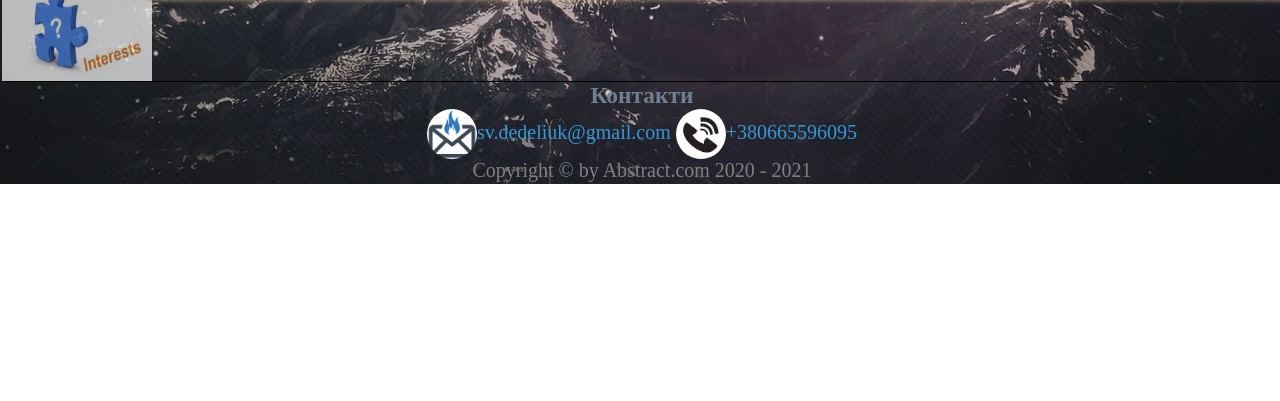
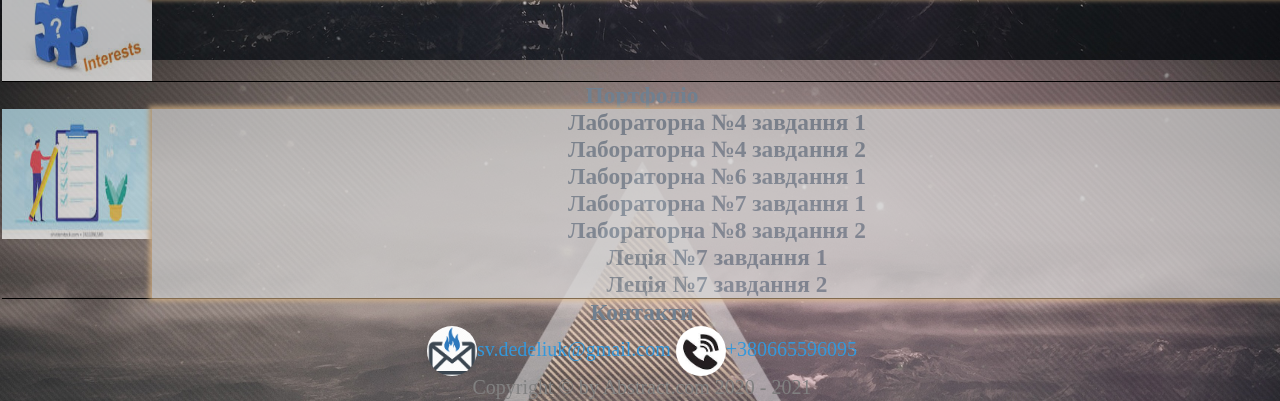
Before and after one commit to sviatoslavua/sviatoslavua.github.io, a plain HTML site: page index.html in a window 1280 px wide. Shown: the part 740-1141 px from the top of the page. Before the commit the page ends 924 px from the top, so only its background shows below. Drawn offline with Linux system fonts and the light colour scheme.

Commit message:
Add files via upload

```diff
--- a/index.html
+++ b/index.html
@@ -38,7 +38,7 @@
 						<li><a href="#Contacts"><i class="fas fa-id-card fa-fw"></i>Контакти</a></li>
 		 			</ul>
 			</nav>
-    		<div id="Portfolio" class="skills"></div>
+    		<div class="skills"></div>
 				<h3>Про мене</h3>
 			<div class="block_skills">
 				<img src="images/about_me.png" alt="About Me" >
@@ -64,6 +64,19 @@
 						</h4>
 			</div>
 					<hr>
+				<h3>Портфоліо</h3>
+			<div id="Portfolio" class="block_skills">
+        			<img src="images/portfolio.jpg" alt="Portfolio" >
+						<h4><a href="#"><h3>Лабораторна №4 завдання 1</h3></a>
+							<a href="#"><h3>Лабораторна №4 завдання 2</h3></a>
+							<a href="C:\Users\MrTer\OneDrive\Робочий стіл\Internet\Лабораторна робота№6(NC)\task_lr6_1\index.html"><h3>Лабораторна №6 завдання 1</h3></a>
+							<a href="C:\Users\MrTer\OneDrive\Робочий стіл\Internet\Лабораторна робота№7(NC)\task_lr7_1\index.html"><h3>Лабораторна №7 завдання 1</h3></a>
+							<a href="C:\Users\MrTer\OneDrive\Робочий стіл\Internet\Лабораторна робота№8(NC)\task_lr8_2\index.html"><h3>Лабораторна №8 завдання 2</h3></a>
+							<a href="C:\Users\MrTer\OneDrive\Робочий стіл\Internet\Лекція№7\lect_7_task1\index.html"><h3>Леція №7 завдання 1</h3></a>
+							<a href="C:\Users\MrTer\OneDrive\Робочий стіл\Internet\Лекція№7\lect_7_task2\index.html"><h3>Леція №7 завдання 2</h3></a>
+						</h4>
+			</div>
+					<hr>
         		<h3>Контакти</h3>
           		<div id="Contacts" class="contacts">
           		<footer>
```
Also changed, not shown: images/portfolio.jpg (added).
